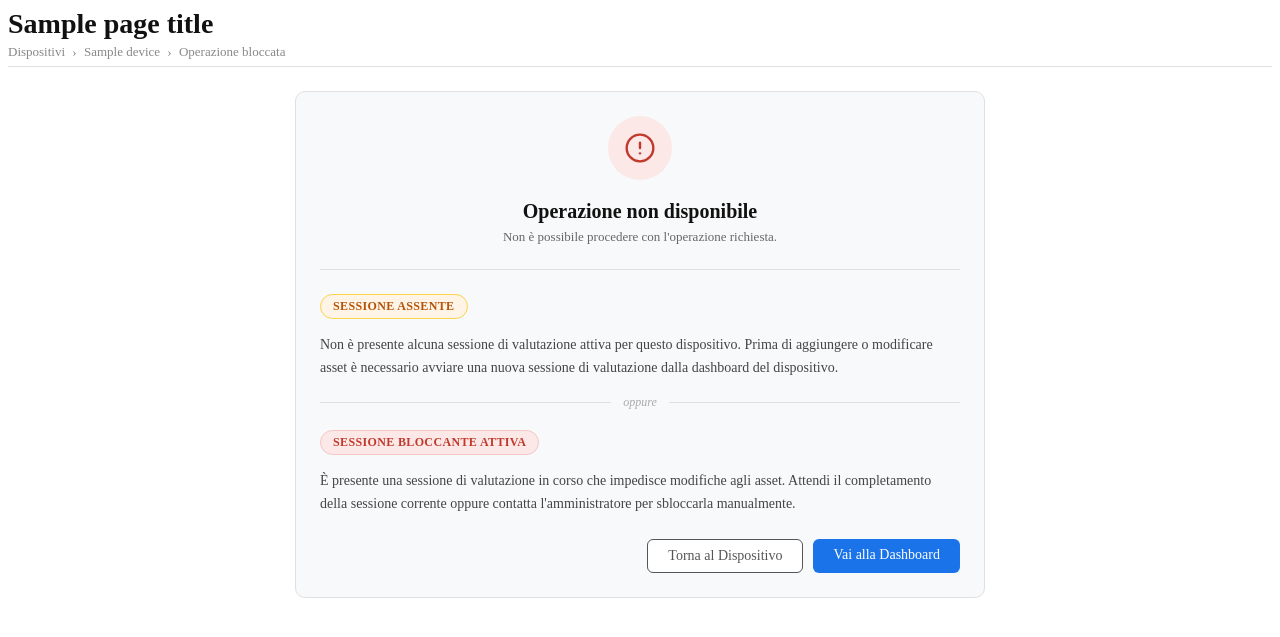
After one commit to GroupRubberDuck/MVP, a Flask app: template backend/templates/layouts/errors/session.html in a window 1280 px wide. The commit adds this page. Shown: the top 637 px of the page. Run offline with Flask 3, Linux system fonts and the light colour scheme; the template is opened without the code that fills it: most values are stand-ins (such as "Sample title", 1, 10 or a date in 2020).

Commit message:
feat: aggiunto #72

```diff
--- a/backend/static/style.css
+++ b/backend/static/style.css
@@ -451,3 +451,126 @@ textarea.form-control {
   gap: 10px;
   padding-top: 8px;
 }
+
+/* ── Breadcrumb ───────────────────────────────────────────── */
+.breadcrumb {
+  font-size: 13px;
+  color: #888;
+  margin-bottom: 6px;
+}
+
+.breadcrumb a {
+  color: #888;
+  text-decoration: none;
+}
+
+.breadcrumb a:hover {
+  color: #1a73e8;
+}
+
+.breadcrumb span {
+  margin: 0 4px;
+}
+
+/* ── Divider ──────────────────────────────────────────────── */
+.divider {
+  border: none;
+  border-top: 1px solid #e0e0e0;
+  margin: 0 0 24px;
+}
+
+/* ── Error card ───────────────────────────────────────────── */
+.error-card {
+  max-width: 640px;
+  margin: 0 auto;
+  text-align: center;
+}
+
+/* ── Icona ────────────────────────────────────────────────── */
+.error-icon-wrap {
+  display: flex;
+  justify-content: center;
+  align-items: center;
+  width: 64px;
+  height: 64px;
+  border-radius: 50%;
+  background-color: #fde8e8;
+  margin: 0 auto 20px;
+}
+
+.error-icon {
+  width: 32px;
+  height: 32px;
+  color: #c0392b;
+}
+
+/* ── Titolo e sottotitolo ─────────────────────────────────── */
+.error-title {
+  font-size: 20px;
+  font-weight: 700;
+  color: #111;
+  margin: 0 0 6px;
+}
+
+.error-subtitle {
+  font-size: 13px;
+  color: #666;
+  margin: 0 0 24px;
+}
+
+/* ── Casi di errore ───────────────────────────────────────── */
+.error-case {
+  text-align: left;
+  margin-bottom: 16px;
+}
+
+.error-case__header {
+  margin-bottom: 8px;
+}
+
+.error-case__text {
+  font-size: 14px;
+  color: #444;
+  line-height: 1.65;
+}
+
+/* ── Badge stato sessione ─────────────────────────────────── */
+.error-badge {
+  display: inline-block;
+  padding: 4px 12px;
+  border-radius: 20px;
+  font-size: 12px;
+  font-weight: 700;
+  letter-spacing: 0.03em;
+  text-transform: uppercase;
+}
+
+.error-badge--missing {
+  background-color: #fff4e5;
+  color: #b45309;
+  border: 1px solid #fcd34d;
+}
+
+.error-badge--locked {
+  background-color: #fde8e8;
+  color: #c0392b;
+  border: 1px solid #f5c6c6;
+}
+
+/* ── Separatore "oppure" ──────────────────────────────────── */
+.error-separator {
+  display: flex;
+  align-items: center;
+  gap: 12px;
+  font-size: 12px;
+  color: #aaa;
+  font-style: italic;
+  margin: 4px 0 20px;
+}
+
+.error-separator::before,
+.error-separator::after {
+  content: '';
+  flex: 1;
+  border-top: 1px solid #e0e0e0;
+}
--- /dev/null
+++ b/backend/templates/layouts/errors/session.html
@@ -0,0 +1,75 @@
+{% extends "layouts/base.html" %}
+
+{% block title %}Operazione bloccata{% endblock %}
+{% block page_title %}Operazione bloccata{% endblock %}
+
+{% block content %}
+
+<!-- Breadcrumb -->
+<nav class="breadcrumb">
+    <a href="{{ url_for('devices') }}">Dispositivi</a>
+    <span>›</span>
+    <a href="{{ url_for('device_detail', device_id=device.id) }}">{{ device.name }}</a>
+    <span>›</span>
+    Operazione bloccata
+</nav>
+
+<hr class="divider">
+
+<div class="card error-card">
+
+    <!-- Icona -->
+    <div class="error-icon-wrap">
+        <svg class="error-icon" xmlns="http://www.w3.org/2000/svg" viewBox="0 0 24 24" fill="none" stroke="currentColor"
+            stroke-width="1.8" stroke-linecap="round" stroke-linejoin="round">
+            <circle cx="12" cy="12" r="10" />
+            <line x1="12" y1="8" x2="12" y2="12" />
+            <line x1="12" y1="16" x2="12.01" y2="16" />
+        </svg>
+    </div>
+
+    <!-- Titolo errore -->
+    <h2 class="error-title">Operazione non disponibile</h2>
+    <p class="error-subtitle">Non è possibile procedere con l'operazione richiesta.</p>
+
+    <hr class="divider">
+
+    <!-- Caso 1: nessuna sessione -->
+    <div class="error-case">
+        <div class="error-case__header">
+            <span class="error-badge error-badge--missing">Sessione assente</span>
+        </div>
+        <p class="error-case__text">
+            Non è presente alcuna sessione di valutazione attiva per questo dispositivo.
+            Prima di aggiungere o modificare asset è necessario avviare una nuova sessione di valutazione
+            dalla dashboard del dispositivo.
+        </p>
+    </div>
+
+    <div class="error-separator">oppure</div>
+
+    <!-- Caso 2: sessione bloccante -->
+    <div class="error-case">
+        <div class="error-case__header">
+            <span class="error-badge error-badge--locked">Sessione bloccante attiva</span>
+        </div>
+        <p class="error-case__text">
+            È presente una sessione di valutazione in corso che impedisce modifiche agli asset.
+            Attendi il completamento della sessione corrente oppure contatta l'amministratore
+            per sbloccarla manualmente.
+        </p>
+    </div>
+
+    <!-- Azioni -->
+    <div class="action-bar">
+        <a href="{{ url_for('device_detail', device_id=device.id) }}" class="btn btn--secondary">
+            Torna al Dispositivo
+        </a>
+        <a href="{{ url_for('dashboard') }}" class="btn btn--primary">
+            Vai alla Dashboard
+        </a>
+    </div>
+
+</div>
+
+{% endblock %}
```
